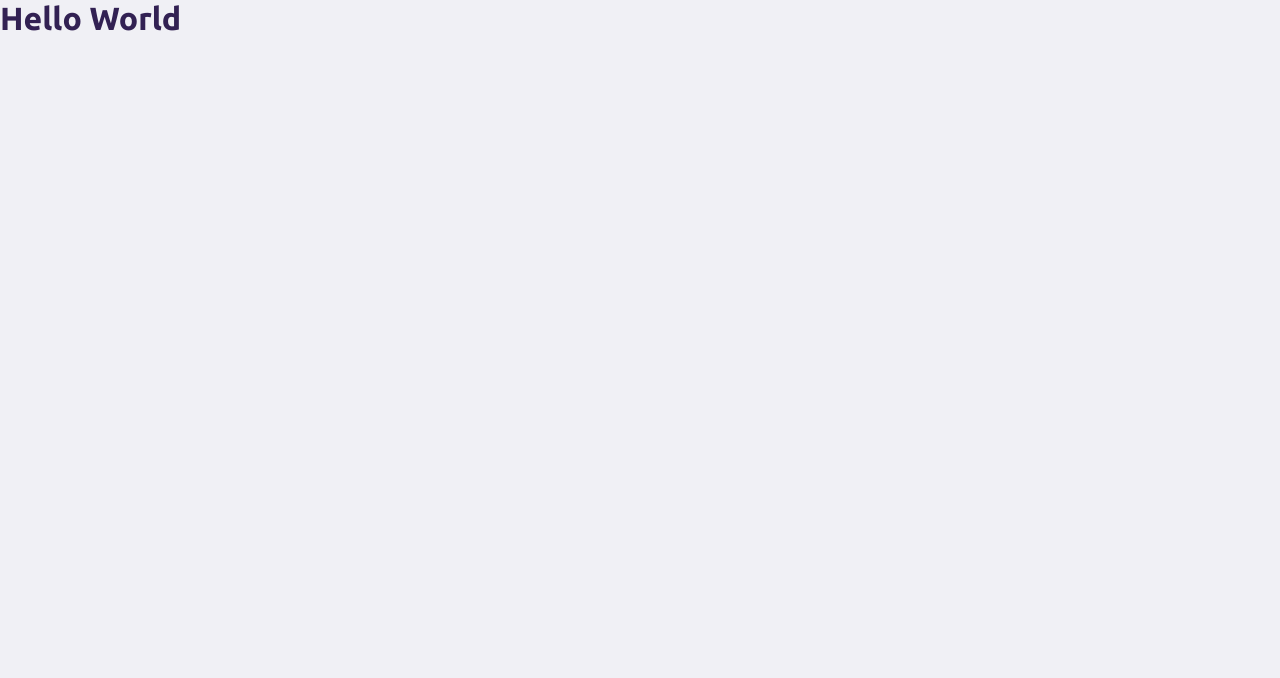
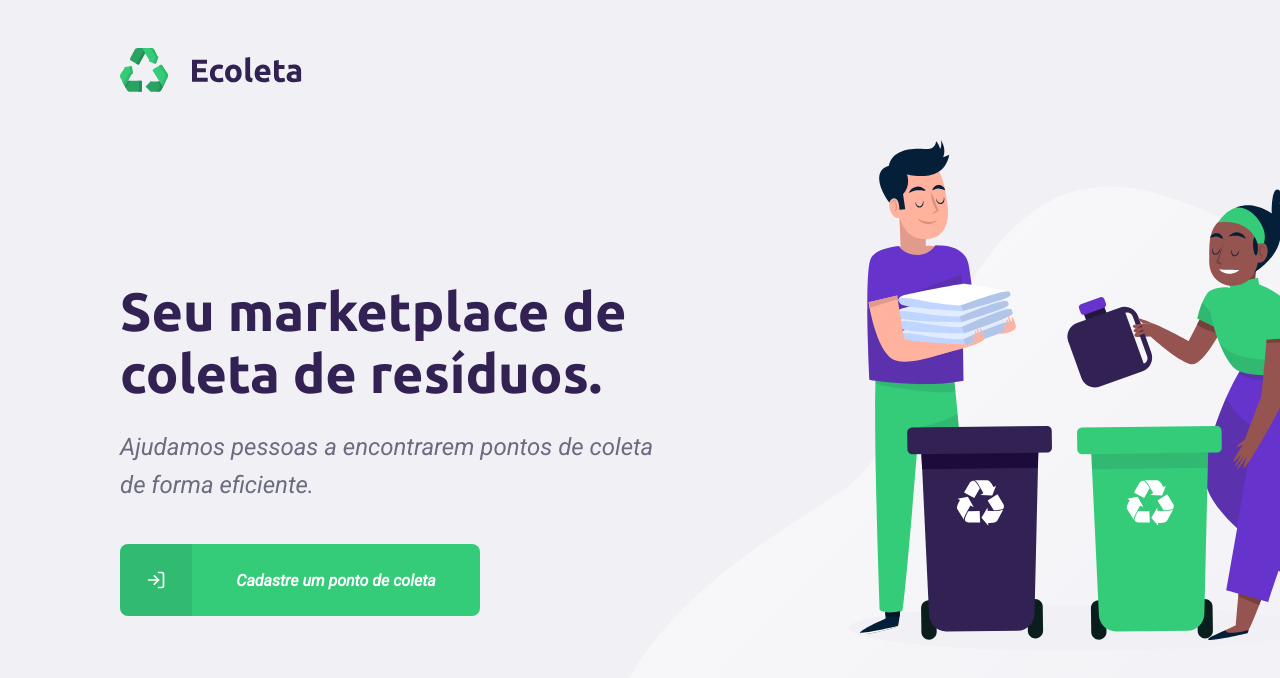
Before and after one commit to ViniciusMAlmeida/ecoleta, a React (Create React App) app in the folder web/: page / in a window 1280 px wide. Shown: the top 678 px of the page. Built offline with nearby package versions, Linux system fonts and the light colour scheme.

Commit message:
pagina Home

```diff
--- a/web/src/App.tsx
+++ b/web/src/App.tsx
@@ -1,8 +1,10 @@
 import React from 'react'
 import './App.css'
 
+import Home from './pages/Home'
+
 function App() {
-  return <h1>Hello World</h1>
+  return <Home />
 }
 
 export default App
--- /dev/null
+++ b/web/src/pages/Home/index.tsx
@@ -0,0 +1,34 @@
+import React from 'react'
+import { FiLogIn } from 'react-icons/fi'
+
+import './styles.css'
+
+import logo from '../../assets/logo.svg'
+
+const Home = () => {
+  return (
+    <div id="page-home">
+      <div className="content">
+        <header>
+          <img src={logo} alt="Ecoleta" />
+        </header>
+
+        <main>
+          <h1>Seu marketplace de coleta de resíduos.</h1>
+          <p>
+            Ajudamos pessoas a encontrarem pontos de coleta de forma eficiente.
+          </p>
+
+          <a href="/cadastro">
+            <span>
+              <FiLogIn />
+            </span>
+            <strong>Cadastre um ponto de coleta</strong>
+          </a>
+        </main>
+      </div>
+    </div>
+  )
+}
+
+export default Home
--- /dev/null
+++ b/web/src/pages/Home/styles.css
@@ -0,0 +1,107 @@
+#page-home {
+  height: 100vh;
+
+  background: url('../../assets/home-background.svg') no-repeat 600px bottom;
+}
+
+#page-home .content {
+  width: 100%;
+  height: 100%;
+  max-width: 1100px;
+  margin: 0 auto;
+  padding: 0 30px;
+
+  display: flex;
+  flex-direction: column;
+  align-items: flex-start;
+}
+
+#page-home .content header {
+  margin: 48px 0 0;
+}
+
+#page-home .content main {
+  flex: 1;
+  max-width: 560px;
+
+  display: flex;
+  flex-direction: column;
+  justify-content: center;
+}
+
+#page-home .content main h1 {
+  font-size: 54px;
+  color: var(--title-color);
+}
+
+#page-home .content main p {
+  font-size: 24px;
+  margin-top: 24px;
+  line-height: 38px;
+}
+
+#page-home .content main a {
+  width: 100%;
+  max-width: 360px;
+  height: 72px;
+  background: var(--primary-color);
+  border-radius: 8px;
+  text-decoration: none;
+
+  display: flex;
+  align-items: center;
+  overflow: hidden;
+
+  margin-top: 40px;
+}
+
+#page-home .content main a span {
+  display: block;
+  background: rgba(0, 0, 0, 0.08);
+  width: 72px;
+  height: 72px;
+
+  display: flex;
+  align-items: center;
+  justify-content: center;
+  transition: background-color 0.2s;
+}
+
+#page-home .content main a span svg {
+  color: #fff;
+  width: 20px;
+  height: 20px;
+}
+
+#page-home .content main a strong {
+  flex: 1;
+  text-align: center;
+  color: #fff;
+}
+
+#page-home .content main a:hover {
+  background: #2fb86e;
+}
+
+@media (max-width: 900px) {
+  #page-home .content {
+    align-items: center;
+    text-align: center;
+  }
+
+  #page-home .content header {
+    margin: 48px auto 0;
+  }
+
+  #page-home .content main {
+    align-items: center;
+  }
+
+  #page-home .content main h1 {
+    font-size: 42px;
+  }
+
+  #page-home .content main p {
+    font-size: 24px;
+  }
+}
```
Also changed, not shown: web/src/assets/home-background.svg (added), web/src/assets/logo.svg (added).
